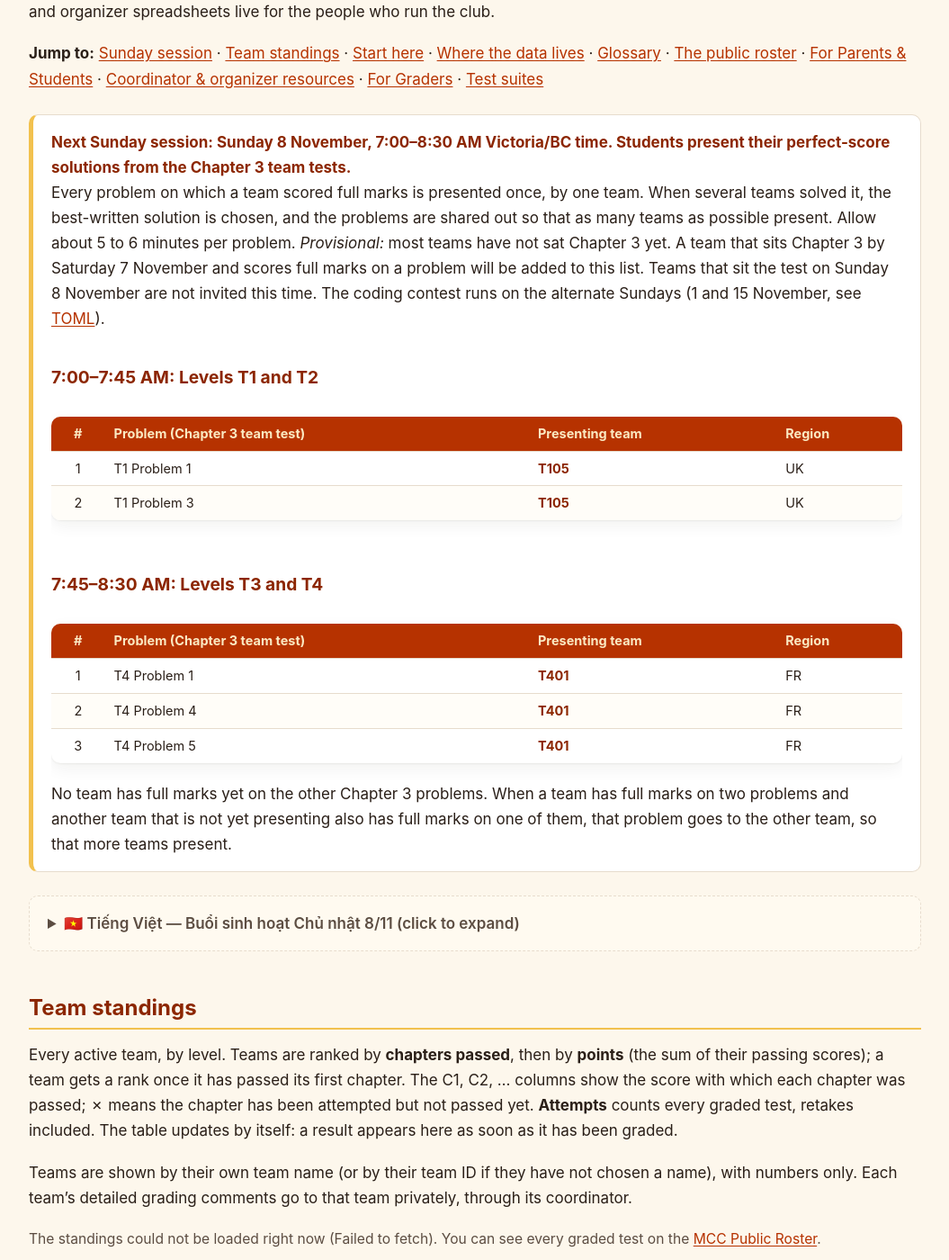
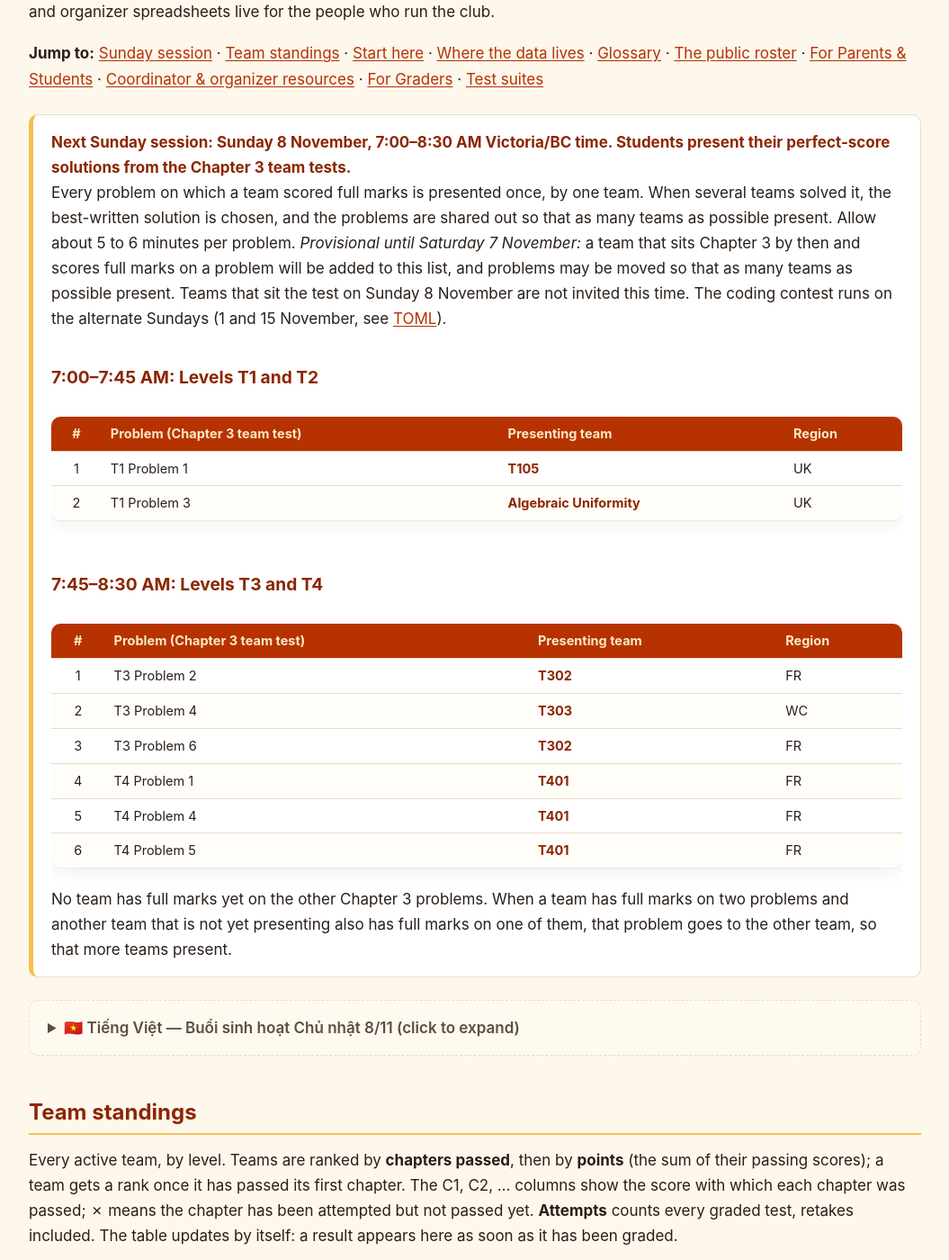
Before and after one commit to nghia71/nghia71.github.io, a Jekyll site: the page built from current-standings.md, in a window 1280 px wide and 1400 px high, scrolled down 440 px. Shown: the whole window at 90% size, without its empty margins (112-1167 px from the left). Built offline with Jekyll 4.4.1, drawn with Linux system fonts in a browser that asks for light colours.

Commit message:
Sunday 8 Nov agenda: add Algebraic Uniformity, T302, T303 (provisional)

```diff
--- a/current-standings.md
+++ b/current-standings.md
@@ -10,21 +10,24 @@ This page is the club's live index, for every role: where the roster and every t
 
 <div class="note" id="sunday-session" markdown="0">
 <strong>Next Sunday session: Sunday 8 November, 7:00–8:30 AM Victoria/BC time. Students present their perfect-score solutions from the Chapter 3 team tests.</strong>
-<p>Every problem on which a team scored full marks is presented once, by one team. When several teams solved it, the best-written solution is chosen, and the problems are shared out so that as many teams as possible present. Allow about 5 to 6 minutes per problem. <em>Provisional:</em> most teams have not sat Chapter 3 yet. A team that sits Chapter 3 by Saturday 7 November and scores full marks on a problem will be added to this list. Teams that sit the test on Sunday 8 November are not invited this time. The coding contest runs on the alternate Sundays (1 and 15 November, see <a href="./toml.html">TOML</a>).</p>
+<p>Every problem on which a team scored full marks is presented once, by one team. When several teams solved it, the best-written solution is chosen, and the problems are shared out so that as many teams as possible present. Allow about 5 to 6 minutes per problem. <em>Provisional until Saturday 7 November:</em> a team that sits Chapter 3 by then and scores full marks on a problem will be added to this list, and problems may be moved so that as many teams as possible present. Teams that sit the test on Sunday 8 November are not invited this time. The coding contest runs on the alternate Sundays (1 and 15 November, see <a href="./toml.html">TOML</a>).</p>
 <h3>7:00–7:45 AM: Levels T1 and T2</h3>
 <div class="ls-wrap"><table class="ls-table">
 <thead><tr><th class="ls-num">#</th><th>Problem (Chapter 3 team test)</th><th>Presenting team</th><th>Region</th></tr></thead>
 <tbody>
 <tr><td class="ls-num">1</td><td>T1 Problem 1</td><td><strong>T105</strong></td><td>UK</td></tr>
-<tr><td class="ls-num">2</td><td>T1 Problem 3</td><td><strong>T105</strong></td><td>UK</td></tr>
+<tr><td class="ls-num">2</td><td>T1 Problem 3</td><td><strong>Algebraic Uniformity</strong></td><td>UK</td></tr>
 </tbody></table></div>
 <h3>7:45–8:30 AM: Levels T3 and T4</h3>
 <div class="ls-wrap"><table class="ls-table">
 <thead><tr><th class="ls-num">#</th><th>Problem (Chapter 3 team test)</th><th>Presenting team</th><th>Region</th></tr></thead>
 <tbody>
-<tr><td class="ls-num">1</td><td>T4 Problem 1</td><td><strong>T401</strong></td><td>FR</td></tr>
-<tr><td class="ls-num">2</td><td>T4 Problem 4</td><td><strong>T401</strong></td><td>FR</td></tr>
-<tr><td class="ls-num">3</td><td>T4 Problem 5</td><td><strong>T401</strong></td><td>FR</td></tr>
+<tr><td class="ls-num">1</td><td>T3 Problem 2</td><td><strong>T302</strong></td><td>FR</td></tr>
+<tr><td class="ls-num">2</td><td>T3 Problem 4</td><td><strong>T303</strong></td><td>WC</td></tr>
+<tr><td class="ls-num">3</td><td>T3 Problem 6</td><td><strong>T302</strong></td><td>FR</td></tr>
+<tr><td class="ls-num">4</td><td>T4 Problem 1</td><td><strong>T401</strong></td><td>FR</td></tr>
+<tr><td class="ls-num">5</td><td>T4 Problem 4</td><td><strong>T401</strong></td><td>FR</td></tr>
+<tr><td class="ls-num">6</td><td>T4 Problem 5</td><td><strong>T401</strong></td><td>FR</td></tr>
 </tbody></table></div>
 <p>No team has full marks yet on the other Chapter 3 problems. When a team has full marks on two problems and another team that is not yet presenting also has full marks on one of them, that problem goes to the other team, so that more teams present.</p>
 </div>
@@ -37,7 +40,7 @@ Chủ nhật 8/11, 7:00–8:30 sáng giờ Victoria/BC: học sinh trình bày c
 * **7:00–7:45:** T1 và T2 (bảng thứ nhất ở trên).
 * **7:45–8:30:** T3 và T4 (bảng thứ hai ở trên).
 
-Danh sách này còn tạm thời: phần lớn các đội chưa thi Chương 3. Đội nào thi Chương 3 trước hết thứ Bảy 7/11 và đạt điểm tối đa ở một bài sẽ được thêm vào danh sách. Các đội thi vào Chủ nhật 8/11 lần này không được mời. Cuộc thi lập trình diễn ra vào các Chủ nhật xen kẽ (1/11 và 15/11, xem trang [TOML](./toml.html)).
+Danh sách này còn tạm thời cho đến hết thứ Bảy 7/11: đội nào thi Chương 3 trước ngày đó và đạt điểm tối đa ở một bài sẽ được thêm vào danh sách, và các bài có thể được chia lại để nhiều đội được trình bày nhất. Các đội thi vào Chủ nhật 8/11 lần này không được mời. Cuộc thi lập trình diễn ra vào các Chủ nhật xen kẽ (1/11 và 15/11, xem trang [TOML](./toml.html)).
 
 </details>
 
```
